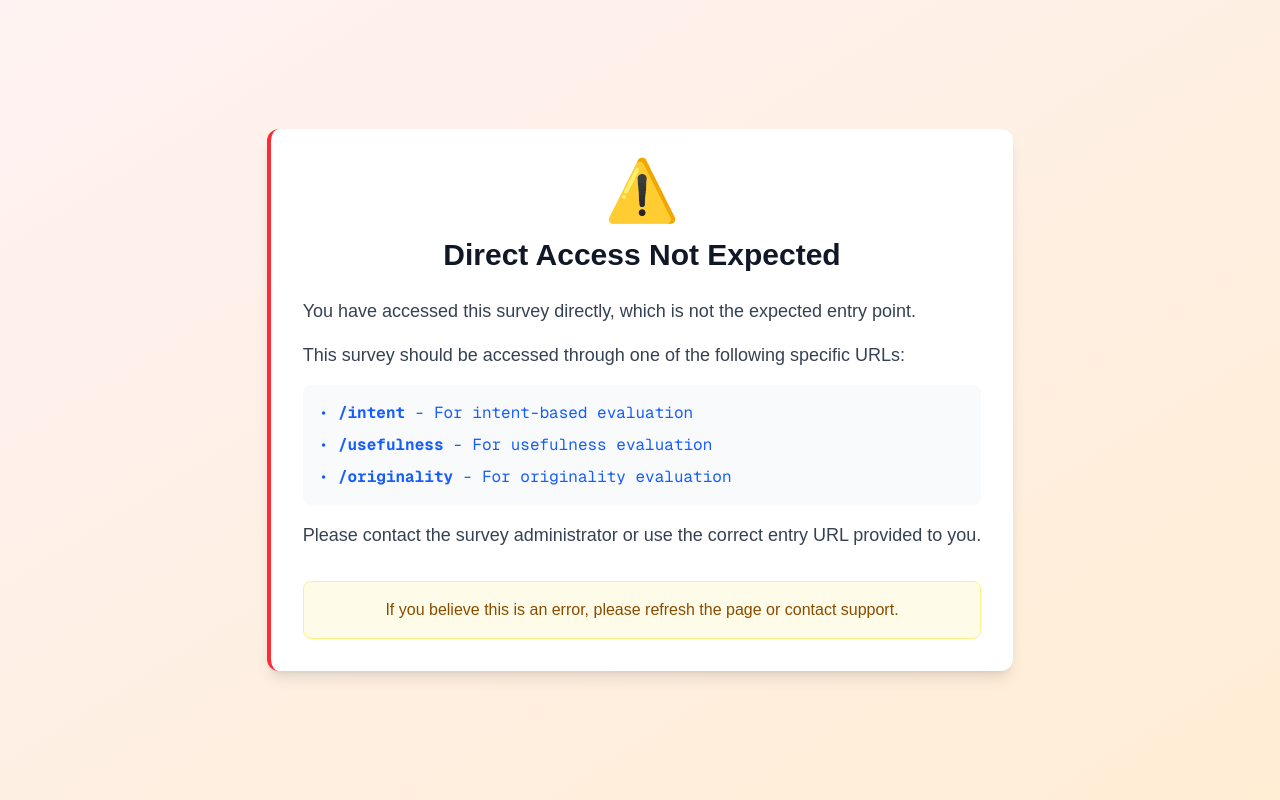
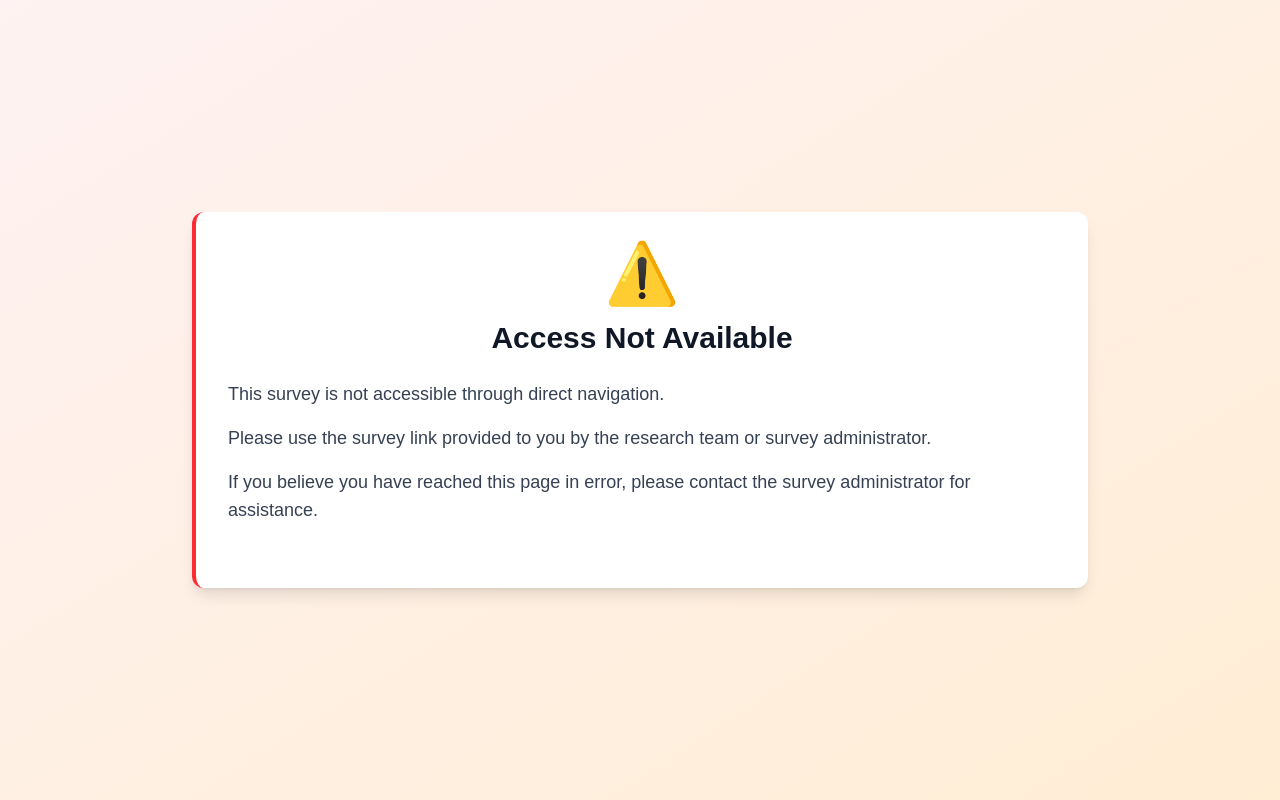
Before and after one commit to winhows5/idea-survey, a Next.js app: page / in a window 1280 px wide. Built offline with nearby package versions, Linux system fonts and the light colour scheme.

Commit message:
3 choice

```diff
--- a/src/app/page.tsx
+++ b/src/app/page.tsx
@@ -61,36 +61,23 @@ export default function HomePage() {
           <div className="bg-white rounded-xl shadow-lg p-8 border-l-4 border-red-500">
             <div className="text-red-600 text-6xl mb-4">⚠️</div>
             <h1 className="text-3xl font-bold text-gray-900 mb-6">
-              Direct Access Not Expected
+              Access Not Available
             </h1>
 
             <div className="text-left space-y-4 mb-8">
               <p className="text-lg text-gray-700">
-                You have accessed this survey directly, which is not the expected entry point.
+                This survey is not accessible through direct navigation.
               </p>
 
               <p className="text-lg text-gray-700">
-                This survey should be accessed through one of the following specific URLs:
+                Please use the survey link provided to you by the research team or survey administrator.
               </p>
 
-              <div className="bg-gray-50 p-4 rounded-lg">
-                <ul className="space-y-2 text-blue-600 font-mono">
-                  <li>• <strong>/intent</strong> - For intent-based evaluation</li>
-                  <li>• <strong>/usefulness</strong> - For usefulness evaluation</li>
-                  <li>• <strong>/originality</strong> - For originality evaluation</li>
-                </ul>
-              </div>
-
               <p className="text-lg text-gray-700">
-                Please contact the survey administrator or use the correct entry URL provided to you.
+                If you believe you have reached this page in error, please contact the survey administrator for assistance.
               </p>
             </div>
 
-            <div className="bg-yellow-50 border border-yellow-200 rounded-lg p-4">
-              <p className="text-yellow-800 font-medium">
-                If you believe this is an error, please refresh the page or contact support.
-              </p>
-            </div>
           </div>
         </div>
       </div>
```
